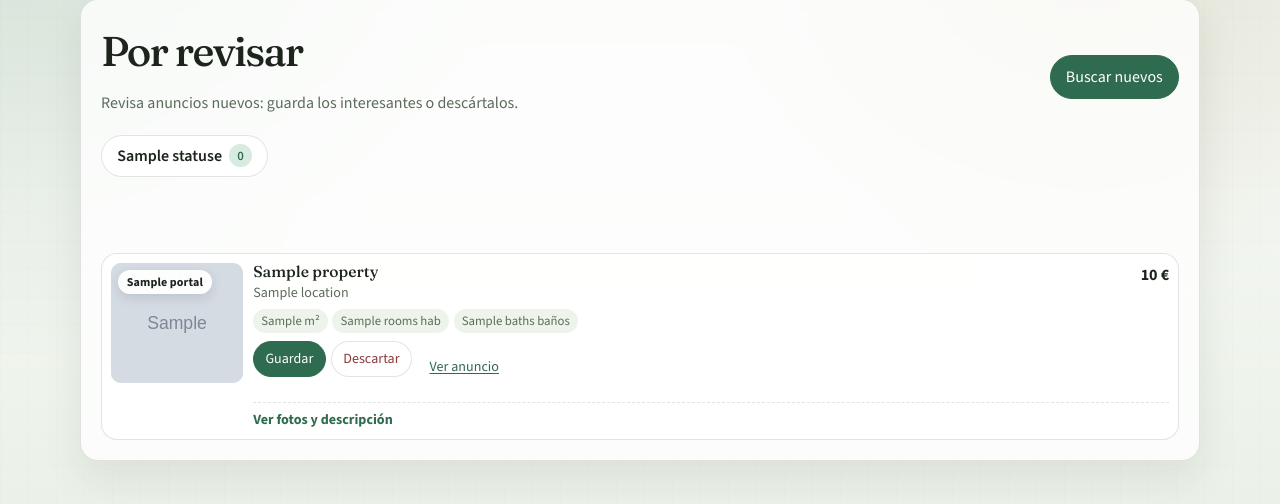
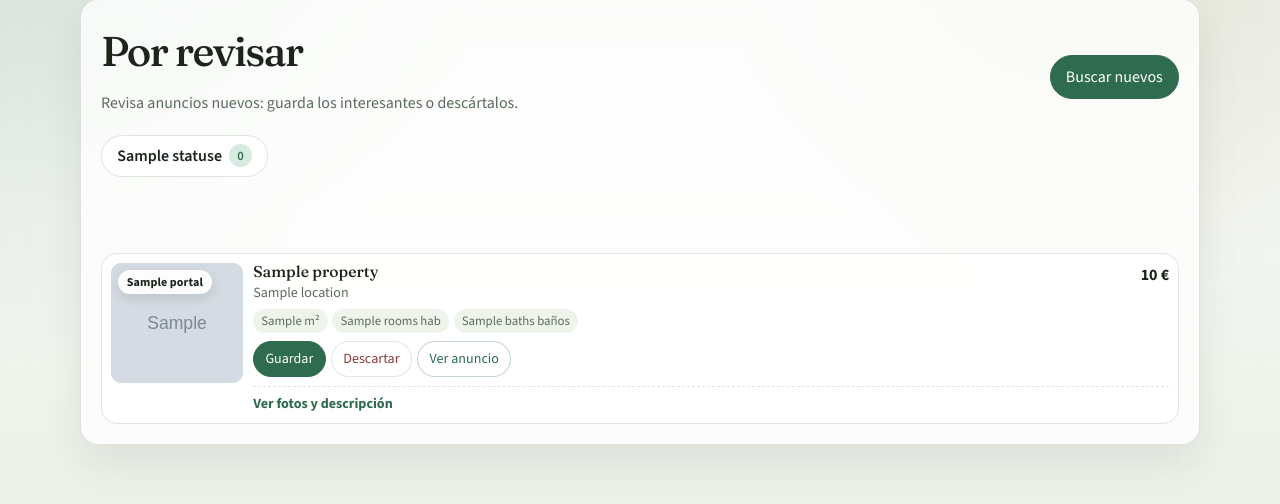
Before and after one commit to ArturoYuste/housing-monitor-zgz, a FastAPI app: template app/templates/dashboard.html in a window 1280 px wide. Shown: the part 152-656 px from the top of the page. Run offline with FastAPI, Linux system fonts and the light colour scheme; the template is opened without the code that fills it: most values are stand-ins (such as "Sample title", 1, 10 or a date in 2020); grey boxes marked "Sample" are stand-in pictures; some libraries are stand-ins or nearby versions.

Commit message:
Restyle Ver anuncio as a matching secondary button
Keep Guardar/Descartar/Ver anuncio visually consistent as pills;
use a plain text control for Leer más instead of a mismatched link button.

Co-authored-by: developers.social11 <developers.social11@gmail.com>

```diff
--- a/app/static/app.css
+++ b/app/static/app.css
@@ -209,8 +209,14 @@ a {
 .actions {
   display: flex;
   flex-wrap: wrap;
+  align-items: center;
   gap: 0.45rem;
   margin-top: 0.75rem;
+}
+
+.actions form {
+  display: inline-flex;
+  margin: 0;
 }
 
 .button {
@@ -222,24 +228,39 @@ a {
   background: transparent;
 }
 
-.button.linkish {
-  background: transparent;
-  border-color: transparent;
+.button.secondary {
+  background: #fff;
+  border-color: rgba(47, 107, 79, 0.28);
   color: var(--accent);
-  text-decoration: underline;
-  text-underline-offset: 0.15em;
-  padding-left: 0.35rem;
-  padding-right: 0.35rem;
 }
 
-.button.linkish:hover {
-  background: rgba(47, 107, 79, 0.08);
-  border-color: transparent;
-  transform: none;
+.button.secondary:hover {
+  background: var(--accent-soft);
+  border-color: rgba(47, 107, 79, 0.45);
 }
 
 .button.danger {
   color: var(--danger);
+  background: #fff;
+}
+
+.text-toggle {
+  appearance: none;
+  border: 0;
+  background: transparent;
+  color: var(--accent);
+  font: inherit;
+  font-weight: 700;
+  font-size: 0.88rem;
+  padding: 0;
+  margin-top: 0.35rem;
+  cursor: pointer;
+  text-decoration: underline;
+  text-underline-offset: 0.14em;
+}
+
+.text-toggle:hover {
+  color: #214736;
 }
 
 .notes-form {
--- a/app/templates/partials/property_card_pending.html
+++ b/app/templates/partials/property_card_pending.html
@@ -50,7 +50,7 @@
         <button class="button" type="submit">Volver a revisar</button>
       </form>
       {% endif %}
-      <a class="button linkish" href="{{ property.url }}" target="_blank" rel="noopener noreferrer">Ver anuncio</a>
+      <a class="button secondary" href="{{ property.url }}" target="_blank" rel="noopener noreferrer">Ver anuncio</a>
     </div>
 
     {% if images|length > 1 or full %}
@@ -70,7 +70,7 @@
         {% if full|length > desc_preview_len %}
           <p class="desc-preview m-0" id="desc-short-{{ property.id }}">{{ full[:desc_preview_len] }}…</p>
           <p class="desc-full m-0" id="desc-full-{{ property.id }}" hidden>{{ full }}</p>
-          <button class="button linkish" type="button"
+          <button class="text-toggle" type="button"
             onclick="
               const shortEl=document.getElementById('desc-short-{{ property.id }}');
               const fullEl=document.getElementById('desc-full-{{ property.id }}');
--- a/app/templates/partials/property_card_saved.html
+++ b/app/templates/partials/property_card_saved.html
@@ -13,7 +13,7 @@
       </p>
     </div>
     <div class="actions">
-      <a class="button linkish" href="{{ property.url }}" target="_blank" rel="noopener noreferrer">Ver anuncio</a>
+      <a class="button secondary" href="{{ property.url }}" target="_blank" rel="noopener noreferrer">Ver anuncio</a>
       <form hx-post="/properties/{{ property.id }}/status" hx-target="#property-list" hx-swap="innerHTML">
         <input type="hidden" name="status" value="discarded">
         <input type="hidden" name="current_status" value="saved">
```
